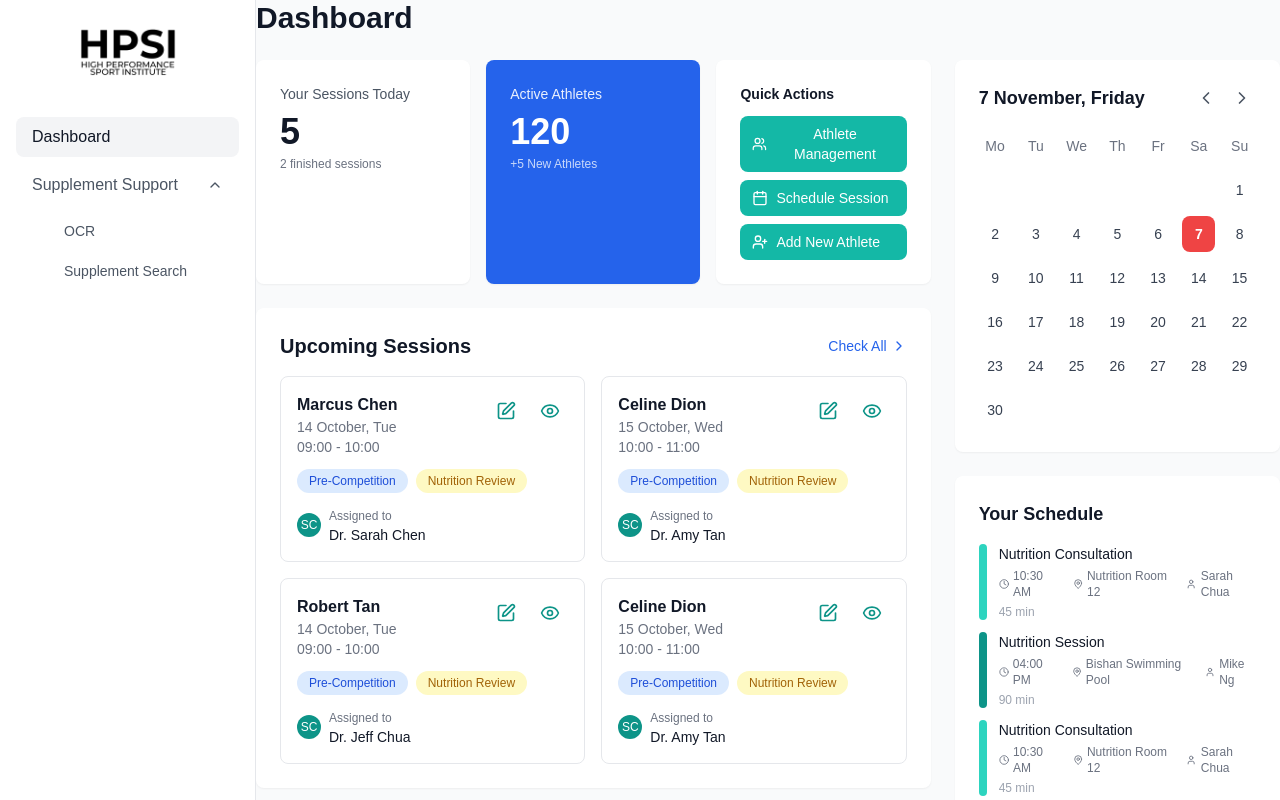
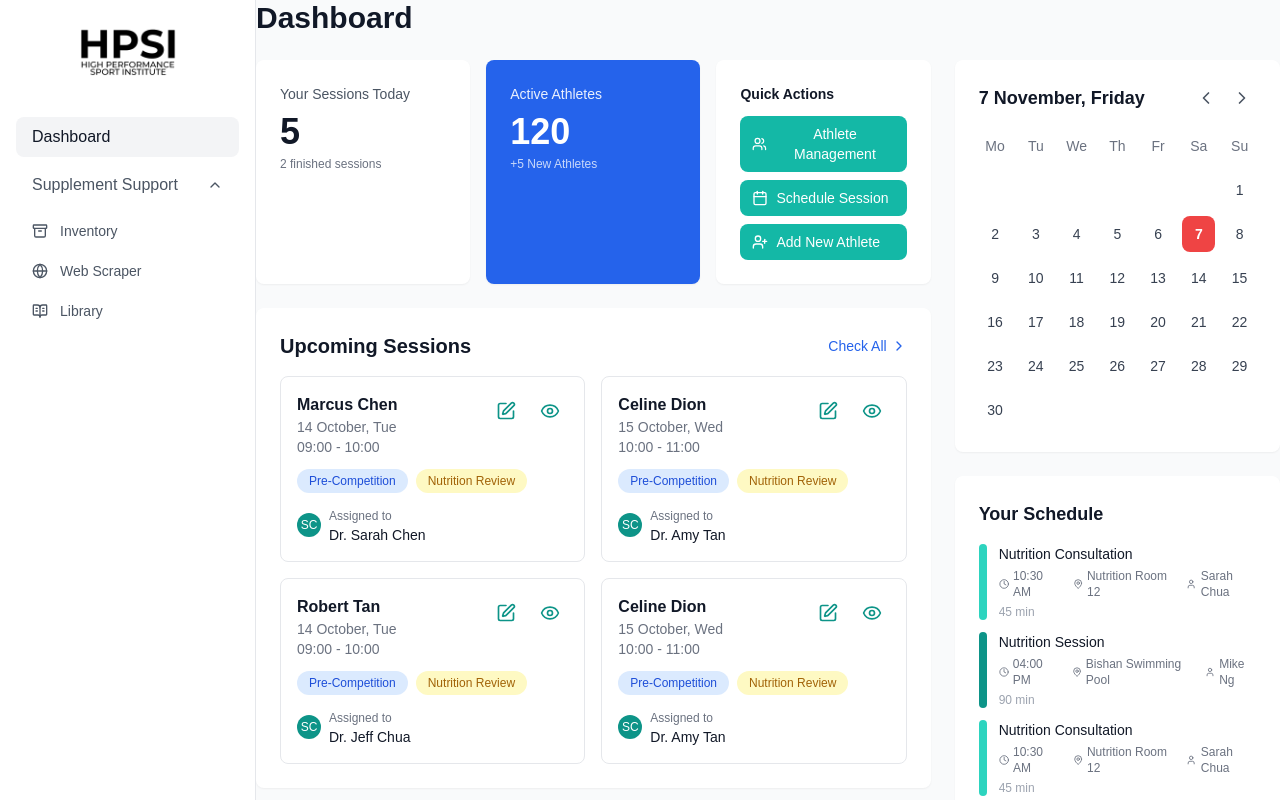
Before and after one commit to SSI-Sport-Tech/NYSI-Capstone-Group-INSMS-, a Next.js app in the folder frontend/: page / in a window 1280 px wide. Built offline with nearby package versions, Linux system fonts and the light colour scheme.

Commit message:
add URLs for webscraper, minor edits to side bar and navigation tabs

```diff
--- a/frontend/app/inventory/page.tsx
+++ b/frontend/app/inventory/page.tsx
@@ -42,13 +42,13 @@ export default function InventoryPage() {
     {
       id: "inventory",
       label: "Current Inventory View",
-      icon: "globe",
+      icon: "inventory",
       href: "/inventory",
     },
     {
       id: "scraper",
       label: "Web Scraper View",
-      icon: "search",
+      icon: "scraper",
       href: "/web-scraper",
     },
     {
--- a/frontend/app/library/page.tsx
+++ b/frontend/app/library/page.tsx
@@ -21,13 +21,13 @@ const tabs = [
   {
     id: "inventory",
     label: "Current Inventory View",
-    icon: "globe",
+    icon: "inventory",
     href: "/inventory",
   },
   {
     id: "scraper",
     label: "Web Scraper View",
-    icon: "search",
+    icon: "scraper",
     href: "/web-scraper",
   },
   {
--- a/frontend/app/web-scraper/page.tsx
+++ b/frontend/app/web-scraper/page.tsx
@@ -3,6 +3,7 @@
 import React, { useState, useEffect } from "react";
 import DashboardLayout from "@/components/DashboardLayout";
 import ViewTabs from "@/components/ViewTabs";
+import UrlSelectionModal from "@/components/UrlSelectionModal";
 import {
   Play,
   Clock,
@@ -10,6 +11,7 @@ import {
   Save,
   ChevronDown,
   ExternalLink,
+  X,
 } from "lucide-react";
 import axios from "axios";
 
@@ -26,17 +28,23 @@ interface StagingSupplement {
   created_at?: string;
 }
 
+interface CatalogUrl {
+  id: string;
+  product_catalog_website: string;
+  is_active: boolean;
+}
+
 const tabs = [
   {
     id: "inventory",
     label: "Current Inventory View",
-    icon: "globe",
+    icon: "inventory",
     href: "/inventory",
   },
   {
     id: "scraper",
     label: "Web Scraper View",
-    icon: "search",
+    icon: "scraper",
     href: "/web-scraper",
   },
   {
@@ -53,6 +61,7 @@ export default function WebScraperPage() {
   >([]);
   const [selectedItems, setSelectedItems] = useState<Set<string>>(new Set());
   const [loading, setLoading] = useState(false);
+  const [showUrlModal, setShowUrlModal] = useState(false);
   const [scrapingStatus, setScrapingStatus] = useState({
     lastRun: "Today at 9:14 PM",
     scheduled: "Weekly on Mondays",
@@ -93,12 +102,20 @@ export default function WebScraperPage() {
     }
   };
 
-  // Start manual scraping
-  const handleManualScraping = async () => {
+  // Show URL selection modal
+  const handleManualScraping = () => {
+    setShowUrlModal(true);
+  };
+
+  // Start scraping with selected URLs
+  const handleStartScraping = async (selectedUrlIds: string[]) => {
     setLoading(true);
     try {
-      await axios.post("/api/SSS/scraping/start");
+      await axios.post("/api/SSS/scraping/start", {
+        catalog_url_ids: selectedUrlIds,
+      });
       alert("Scraping started successfully!");
+      setShowUrlModal(false);
       // Refresh staging supplements after a delay
       setTimeout(() => {
         loadStagingSupplements();
@@ -370,6 +387,14 @@ export default function WebScraperPage() {
             </div>
           )}
         </div>
+
+        {/* URL Selection Modal */}
+        <UrlSelectionModal
+          isOpen={showUrlModal}
+          onClose={() => setShowUrlModal(false)}
+          onStartScraping={handleStartScraping}
+          loading={loading}
+        />
       </div>
     </DashboardLayout>
   );
--- a/frontend/components/DashboardLayout.tsx
+++ b/frontend/components/DashboardLayout.tsx
@@ -3,7 +3,7 @@
 import { useState } from "react";
 import Link from "next/link";
 import { usePathname } from "next/navigation";
-import { LayoutDashboard, ChevronDown, Bell } from "lucide-react";
+import { ChevronDown, Archive, BookOpenText, Globe} from "lucide-react";
 
 interface DashboardLayoutProps {
   children: React.ReactNode;
@@ -28,7 +28,6 @@ export default function DashboardLayout({ children }: DashboardLayoutProps) {
           </div>
         </div>
 
-        {/* Navigation */}
         <nav className="flex-1 p-4 space-y-2">
           <Link
             href="/"
@@ -41,7 +40,6 @@ export default function DashboardLayout({ children }: DashboardLayoutProps) {
             <span className="font-medium">Dashboard</span>
           </Link>
 
-          {/* Supplement Support Section */}
           <div>
             <button
               onClick={() => setSupplementOpen(!supplementOpen)}
@@ -56,26 +54,39 @@ export default function DashboardLayout({ children }: DashboardLayoutProps) {
             </button>
 
             {supplementOpen && (
-              <div className="ml-8 mt-2 space-y-1">
+              <div className="mt-2 space-y-1">
                 <Link
-                  href="/ocr"
-                  className={`block px-4 py-2 rounded-lg text-sm ${
-                    pathname === "/ocr"
+                  href="/inventory"
+                  className={`flex items-center space-x-3 px-4 py-2 rounded-lg text-sm ${
+                    pathname === "/inventory"
                       ? "bg-gray-100 text-gray-900 font-medium"
                       : "text-gray-600 hover:bg-gray-50"
                   }`}
                 >
-                  OCR
+                  <Archive className="w-4 h-4" />
+                  <span>Inventory</span>
                 </Link>
                 <Link
-                  href="/search"
-                  className={`block px-4 py-2 rounded-lg text-sm ${
-                    pathname === "/search"
+                  href="/web-scraper"
+                  className={`flex items-center space-x-3 px-4 py-2 rounded-lg text-sm ${
+                    pathname === "/web-scraper"
                       ? "bg-gray-100 text-gray-900 font-medium"
                       : "text-gray-600 hover:bg-gray-50"
                   }`}
                 >
-                  Supplement Search
+                  <Globe className="w-4 h-4" />
+                  <span>Web Scraper</span>
+                </Link>
+                <Link
+                  href="/library"
+                  className={`flex items-center space-x-3 px-4 py-2 rounded-lg text-sm ${
+                    pathname === "/library"
+                      ? "bg-gray-100 text-gray-900 font-medium"
+                      : "text-gray-600 hover:bg-gray-50"
+                  }`}
+                >
+                  <BookOpenText className="w-4 h-4" />
+                  <span>Library</span>
                 </Link>
               </div>
             )}
@@ -83,9 +94,7 @@ export default function DashboardLayout({ children }: DashboardLayoutProps) {
         </nav>
       </aside>
 
-      {/* Main Content */}
       <div className="flex-1 flex flex-col overflow-hidden">
-        {/* Page Content */}
         <main className="flex-1 overflow-y-auto">{children}</main>
       </div>
     </div>
--- /dev/null
+++ b/frontend/components/UrlSelectionModal.tsx
@@ -0,0 +1,209 @@
+import React, { useState, useEffect } from "react";
+import { X, Play } from "lucide-react";
+import axios from "axios";
+
+interface CatalogUrl {
+  id: string;
+  product_catalog_website: string;
+  is_active: boolean;
+}
+
+interface UrlSelectionModalProps {
+  isOpen: boolean;
+  onClose: () => void;
+  onStartScraping: (selectedUrlIds: string[]) => void;
+  loading: boolean;
+}
+
+const UrlSelectionModal: React.FC<UrlSelectionModalProps> = ({
+  isOpen,
+  onClose,
+  onStartScraping,
+  loading,
+}) => {
+  const [catalogUrls, setCatalogUrls] = useState<CatalogUrl[]>([]);
+  const [selectedUrls, setSelectedUrls] = useState<Set<string>>(new Set());
+
+  // Load catalog URLs
+  const loadCatalogUrls = async () => {
+    try {
+      const response = await axios.get("/api/SSS/catalog-urls");
+      setCatalogUrls(response.data.data || []);
+    } catch (error) {
+      console.error("Error loading catalog URLs:", error);
+    }
+  };
+
+  useEffect(() => {
+    if (isOpen) {
+      loadCatalogUrls();
+    }
+  }, [isOpen]);
+
+  // Reset selection when modal closes
+  useEffect(() => {
+    if (!isOpen) {
+      setSelectedUrls(new Set());
+    }
+  }, [isOpen]);
+
+  // Handle URL selection
+  const handleUrlSelect = (urlId: string) => {
+    const newSelected = new Set(selectedUrls);
+    if (newSelected.has(urlId)) {
+      newSelected.delete(urlId);
+    } else {
+      newSelected.add(urlId);
+    }
+    setSelectedUrls(newSelected);
+  };
+
+  // Handle select all URLs
+  const handleSelectAllUrls = () => {
+    const activeUrls = catalogUrls.filter((url) => url.is_active);
+    if (selectedUrls.size === activeUrls.length) {
+      setSelectedUrls(new Set());
+    } else {
+      setSelectedUrls(new Set(activeUrls.map((url) => url.id)));
+    }
+  };
+
+  // Handle start scraping
+  const handleStartScraping = () => {
+    if (selectedUrls.size === 0) {
+      alert("Please select at least one URL to scrape.");
+      return;
+    }
+    onStartScraping(Array.from(selectedUrls));
+  };
+
+  if (!isOpen) return null;
+
+  return (
+    <div className="fixed inset-0 z-50 overflow-y-auto">
+      {/* Backdrop */}
+      <div className="fixed inset-0 bg-black bg-opacity-50" onClick={onClose} />
+
+      {/* Modal */}
+      <div className="relative min-h-screen flex items-center justify-center p-4">
+        <div className="relative bg-white rounded-lg shadow-xl w-full max-w-2xl max-h-[80vh] overflow-hidden">
+          {/* Header */}
+          <div className="flex items-center justify-between px-6 py-4 border-b border-gray-200 bg-white">
+            <h2 className="text-lg font-semibold text-gray-900">
+              Select URLs to Scrape
+            </h2>
+            <button
+              onClick={onClose}
+              className="text-gray-400 hover:text-gray-600 transition-colors"
+            >
+              <X className="w-5 h-5" />
+            </button>
+          </div>
+
+          {/* Content */}
+          <div className="p-6 max-h-96 overflow-y-auto">
+            {catalogUrls.length === 0 ? (
+              <div className="text-center py-8 text-gray-500">
+                No catalog URLs available. Please add some URLs first.
+              </div>
+            ) : (
+              <>
+                {/* Select All */}
+                <div className="mb-4 pb-3 border-b border-gray-200">
+                  <label className="flex items-center">
+                    <input
+                      type="checkbox"
+                      checked={
+                        catalogUrls.filter((url) => url.is_active).length > 0 &&
+                        selectedUrls.size ===
+                          catalogUrls.filter((url) => url.is_active).length
+                      }
+                      onChange={handleSelectAllUrls}
+                      className="rounded border-gray-300 text-blue-600 focus:ring-blue-500 mr-3"
+                    />
+                    <span className="font-medium text-gray-900">
+                      Select All Active URLs
+                    </span>
+                  </label>
+                </div>
+
+                {/* URL List */}
+                <div className="space-y-3">
+                  {catalogUrls.map((url) => (
+                    <div
+                      key={url.id}
+                      className={`flex items-center p-3 rounded-md border ${
+                        url.is_active
+                          ? "border-gray-200 hover:bg-gray-50"
+                          : "border-gray-100 bg-gray-50 opacity-60"
+                      }`}
+                    >
+                      <input
+                        type="checkbox"
+                        checked={selectedUrls.has(url.id)}
+                        onChange={() => handleUrlSelect(url.id)}
+                        disabled={!url.is_active}
+                        className="rounded border-gray-300 text-blue-600 focus:ring-blue-500 mr-3"
+                      />
+                      <div className="flex-1">
+                        <div className="flex items-center gap-2">
+                          <span
+                            className={`text-sm ${
+                              url.is_active ? "text-gray-900" : "text-gray-500"
+                            }`}
+                          >
+                            {url.product_catalog_website}
+                          </span>
+                          {!url.is_active && (
+                            <span className="inline-flex items-center px-2 py-1 rounded-full text-xs font-medium bg-gray-100 text-gray-500">
+                              Inactive
+                            </span>
+                          )}
+                        </div>
+                      </div>
+                    </div>
+                  ))}
+                </div>
+              </>
+            )}
+          </div>
+
+          {/* Footer */}
+          <div className="flex items-center justify-between px-6 py-4 bg-gray-50 border-t border-gray-200">
+            <div className="text-sm text-gray-600">
+              {selectedUrls.size} URL{selectedUrls.size !== 1 ? "s" : ""}{" "}
+              selected
+            </div>
+            <div className="flex gap-3">
+              <button
+                onClick={onClose}
+                className="px-4 py-2 text-sm font-medium text-gray-700 bg-white border border-gray-300 rounded-md hover:bg-gray-50 focus:outline-none focus:ring-2 focus:ring-blue-500"
+              >
+                Cancel
+              </button>
+              <button
+                onClick={handleStartScraping}
+                disabled={selectedUrls.size === 0 || loading}
+                className="px-4 py-2 text-sm font-medium text-white bg-blue-600 border border-transparent rounded-md hover:bg-blue-700 focus:outline-none focus:ring-2 focus:ring-blue-500 disabled:opacity-50 disabled:cursor-not-allowed flex items-center"
+              >
+                {loading ? (
+                  <>
+                    <div className="animate-spin rounded-full h-4 w-4 border-b-2 border-white mr-2" />
+                    Starting...
+                  </>
+                ) : (
+                  <>
+                    <Play className="w-4 h-4 mr-2" />
+                    Start Scraping
+                  </>
+                )}
+              </button>
+            </div>
+          </div>
+        </div>
+      </div>
+    </div>
+  );
+};
+
+export default UrlSelectionModal;
--- a/frontend/components/ViewTabs.tsx
+++ b/frontend/components/ViewTabs.tsx
@@ -1,7 +1,7 @@
 import React from "react";
 import Link from "next/link";
 import { usePathname } from "next/navigation";
-import { Globe, Search as SearchIcon, BookOpen } from "lucide-react";
+import { Globe, Archive, BookOpenText } from "lucide-react";
 
 interface Tab {
   id: string;
@@ -19,12 +19,12 @@ const ViewTabs: React.FC<ViewTabsProps> = ({ tabs }) => {
 
   const getIcon = (iconName?: string) => {
     switch (iconName) {
-      case "globe":
+      case "inventory":
+        return <Archive className="w-4 h-4" />;
+      case "scraper":
         return <Globe className="w-4 h-4" />;
-      case "search":
-        return <SearchIcon className="w-4 h-4" />;
       case "library":
-        return <BookOpen className="w-4 h-4" />;
+        return <BookOpenText className="w-4 h-4" />;
       default:
         return null;
     }
```
